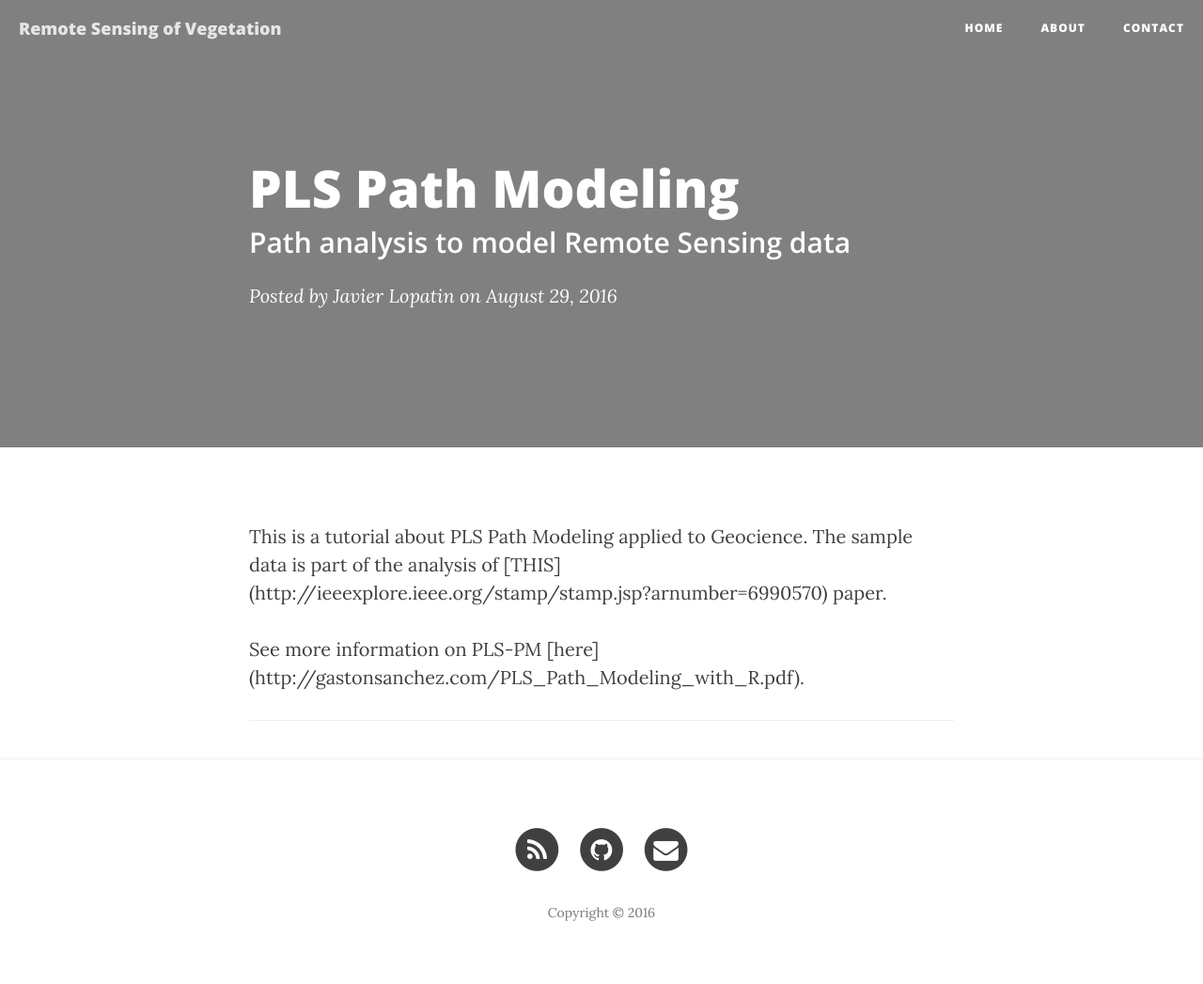
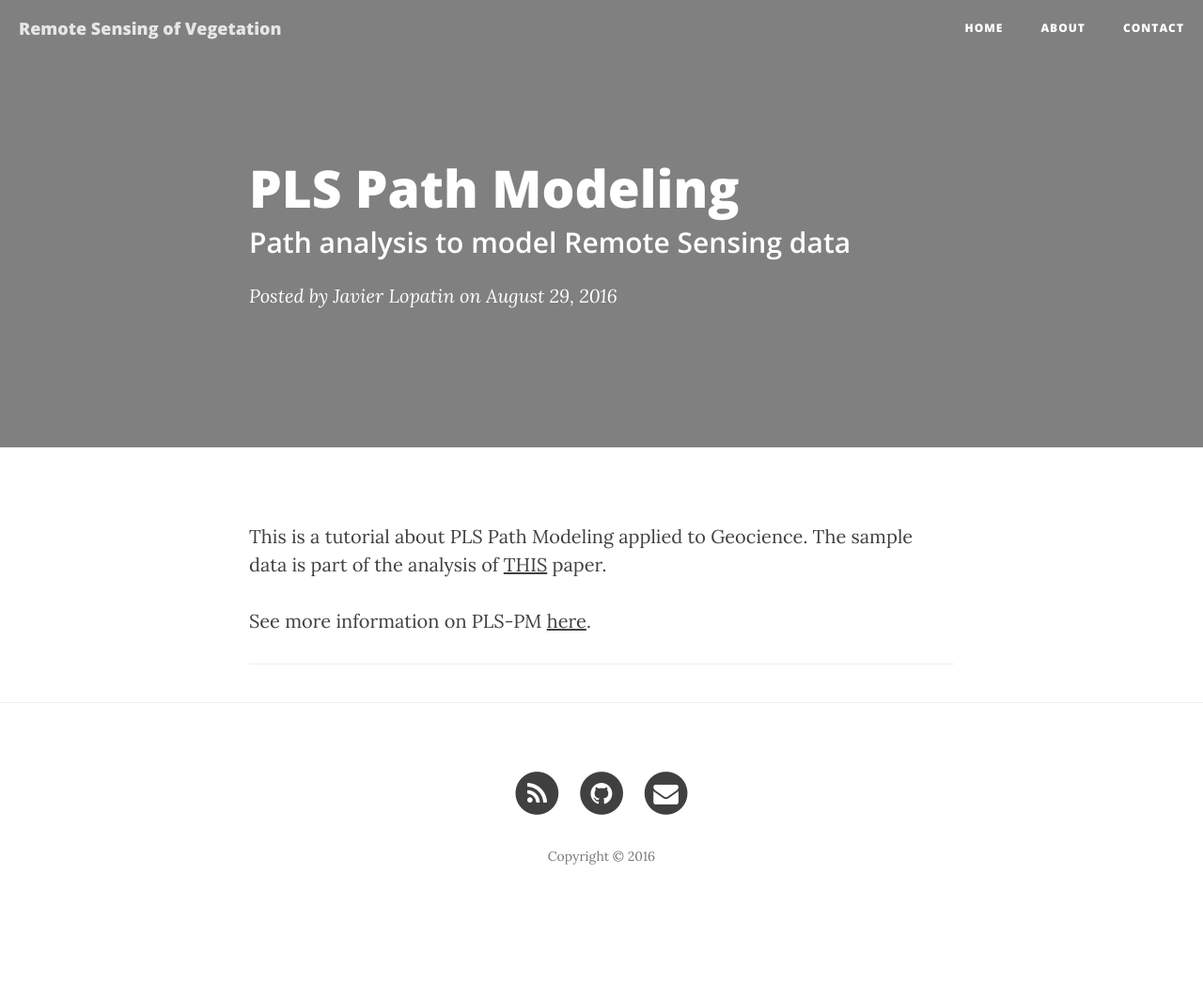
Before and after one commit to Remote-Sensing-of-Vegetation/Remote-Sensing-of-Vegetation.github.io, a Jekyll site: the page built from _posts/2016-08-29-PLS-Path-Modelling-Tutorial.markdown, in a window 1280 px wide. Shown: the whole page at 94% size. Built offline with Jekyll 4.4.1, drawn with Linux system fonts in a browser that asks for light colours; nearby versions of some CDN libraries; after the commit the page ends 987 px from its top, so only the background shows below that; some of the changed lines change nothing that is shown.

Commit message:
Update 2016-08-29-PLS-Path-Modelling-Tutorial.markdown

```diff
--- a/_posts/2016-08-29-PLS-Path-Modelling-Tutorial.markdown
+++ b/_posts/2016-08-29-PLS-Path-Modelling-Tutorial.markdown
@@ -8,5 +8,5 @@ header-img: "_posts/PLS-Path-Modelling-Tutorial-Figures/output_4_0.png"
 ---
 
 
-<p>This is a tutorial about PLS Path Modeling applied to Geocience. The sample data is part of the analysis of [THIS](http://ieeexplore.ieee.org/stamp/stamp.jsp?arnumber=6990570) paper.</p>
-<p>See more information on PLS-PM [here](http://gastonsanchez.com/PLS_Path_Modeling_with_R.pdf).</p>
+<p>This is a tutorial about PLS Path Modeling applied to Geocience. The sample data is part of the analysis of <a href="http://ieeexplore.ieee.org/stamp/stamp.jsp?arnumber=6990570">THIS</a> paper.</p>
+<p>See more information on PLS-PM <a href="http://gastonsanchez.com/PLS_Path_Modeling_with_R.pdf">here</a>.</p>
```
